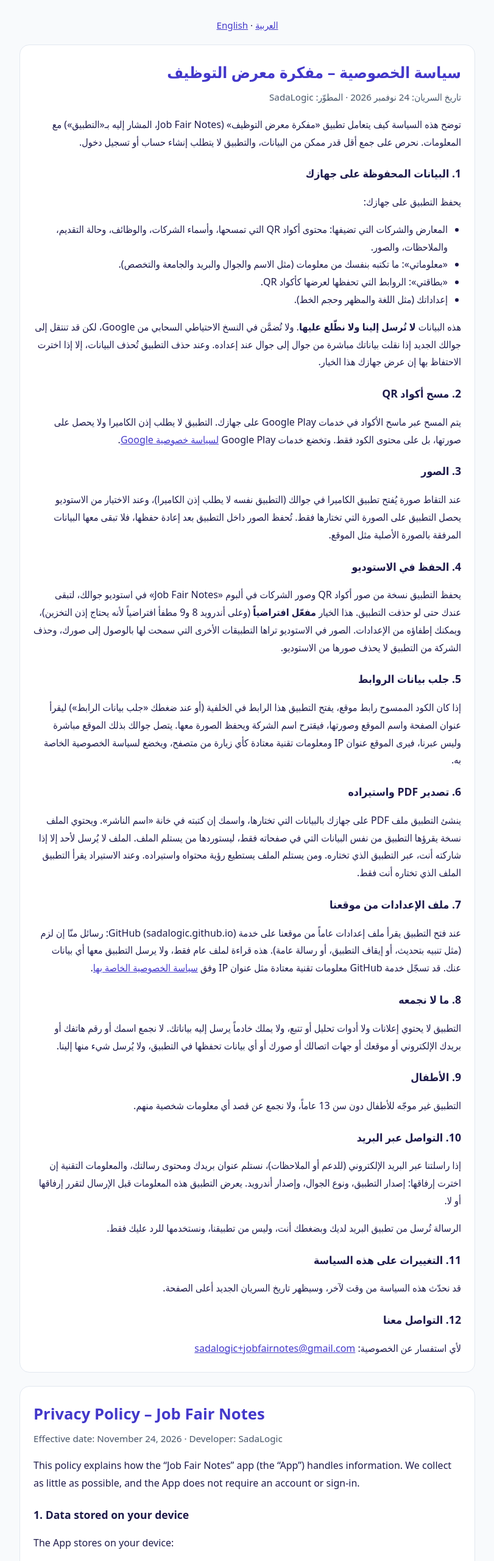
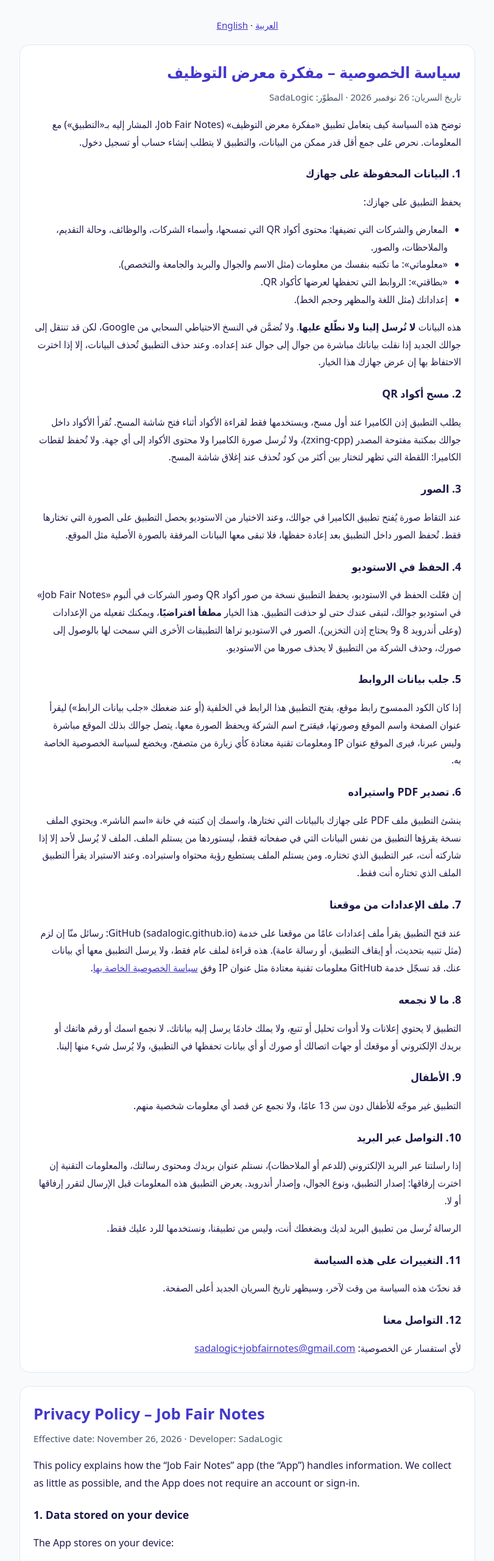
Before and after one commit to SadaLogic/privacy, a plain HTML site: page job-fair-notes/index.html in a window 1280 px wide. Shown: the top 2560 px of the page at 61% size, without its empty margins (234-1045 px from the left). Drawn offline with Linux system fonts and the light colour scheme.

Commit message:
Job Fair Notes: update privacy policy (own scanner, gallery off by default)

```diff
--- a/job-fair-notes/index.html
+++ b/job-fair-notes/index.html
@@ -30,7 +30,7 @@ a { color: var(--accent); }
 <!-- ===================== العربية ===================== -->
 <section class="card" id="ar">
 <h1>سياسة الخصوصية – مفكرة معرض التوظيف</h1>
-<div class="meta">تاريخ السريان: 24 نوفمبر 2026 · المطوّر: SadaLogic</div>
+<div class="meta">تاريخ السريان: 26 نوفمبر 2026 · المطوّر: SadaLogic</div>
 
 <p>توضح هذه السياسة كيف يتعامل تطبيق «مفكرة معرض التوظيف» (Job Fair Notes، المشار إليه بـ«التطبيق») مع المعلومات. نحرص على جمع أقل قدر ممكن من البيانات، والتطبيق لا يتطلب إنشاء حساب أو تسجيل دخول.</p>
 
@@ -45,13 +45,13 @@ a { color: var(--accent); }
 <p>هذه البيانات <strong>لا تُرسل إلينا ولا نطّلع عليها</strong>. ولا تُضمَّن في النسخ الاحتياطي السحابي من Google، لكن قد تنتقل إلى جوالك الجديد إذا نقلت بياناتك مباشرة من جوال إلى جوال عند إعداده. وعند حذف التطبيق تُحذف البيانات، إلا إذا اخترت الاحتفاظ بها إن عرض جهازك هذا الخيار.</p>
 
 <h2>2. مسح أكواد QR</h2>
-<p>يتم المسح عبر ماسح الأكواد في خدمات Google Play على جهازك. التطبيق لا يطلب إذن الكاميرا ولا يحصل على صورتها، بل على محتوى الكود فقط. وتخضع خدمات Google Play <a href="https://policies.google.com/privacy" target="_blank" rel="noopener">لسياسة خصوصية Google</a>.</p>
+<p>يطلب التطبيق إذن الكاميرا عند أول مسح، ويستخدمها فقط لقراءة الأكواد أثناء فتح شاشة المسح. تُقرأ الأكواد داخل جوالك بمكتبة مفتوحة المصدر (zxing-cpp)، ولا تُرسل صورة الكاميرا ولا محتوى الأكواد إلى أي جهة. ولا تُحفظ لقطات الكاميرا: اللقطة التي تظهر لتختار بين أكثر من كود تُحذف عند إغلاق شاشة المسح.</p>
 
 <h2>3. الصور</h2>
-<p>عند التقاط صورة يُفتح تطبيق الكاميرا في جوالك (التطبيق نفسه لا يطلب إذن الكاميرا)، وعند الاختيار من الاستوديو يحصل التطبيق على الصورة التي تختارها فقط. تُحفظ الصور داخل التطبيق بعد إعادة حفظها، فلا تبقى معها البيانات المرفقة بالصورة الأصلية مثل الموقع.</p>
+<p>عند التقاط صورة يُفتح تطبيق الكاميرا في جوالك، وعند الاختيار من الاستوديو يحصل التطبيق على الصورة التي تختارها فقط. تُحفظ الصور داخل التطبيق بعد إعادة حفظها، فلا تبقى معها البيانات المرفقة بالصورة الأصلية مثل الموقع.</p>
 
 <h2>4. الحفظ في الاستوديو</h2>
-<p>يحفظ التطبيق نسخة من صور أكواد QR وصور الشركات في ألبوم «Job Fair Notes» في استوديو جوالك، لتبقى عندك حتى لو حذفت التطبيق. هذا الخيار <strong>مفعّل افتراضياً</strong> (وعلى أندرويد 8 و9 مطفأ افتراضياً لأنه يحتاج إذن التخزين)، ويمكنك إطفاؤه من الإعدادات. الصور في الاستوديو تراها التطبيقات الأخرى التي سمحت لها بالوصول إلى صورك، وحذف الشركة من التطبيق لا يحذف صورها من الاستوديو.</p>
+<p>إن فعّلت الحفظ في الاستوديو، يحفظ التطبيق نسخة من صور أكواد QR وصور الشركات في ألبوم «Job Fair Notes» في استوديو جوالك، لتبقى عندك حتى لو حذفت التطبيق. هذا الخيار <strong>مطفأ افتراضيًا</strong>، ويمكنك تفعيله من الإعدادات (وعلى أندرويد 8 و9 يحتاج إذن التخزين). الصور في الاستوديو تراها التطبيقات الأخرى التي سمحت لها بالوصول إلى صورك، وحذف الشركة من التطبيق لا يحذف صورها من الاستوديو.</p>
 
 <h2>5. جلب بيانات الروابط</h2>
 <p>إذا كان الكود الممسوح رابط موقع، يفتح التطبيق هذا الرابط في الخلفية (أو عند ضغطك «جلب بيانات الرابط») ليقرأ عنوان الصفحة واسم الموقع وصورتها، فيقترح اسم الشركة ويحفظ الصورة معها. يتصل جوالك بذلك الموقع مباشرة وليس عبرنا، فيرى الموقع عنوان IP ومعلومات تقنية معتادة كأي زيارة من متصفح، ويخضع لسياسة الخصوصية الخاصة به.</p>
@@ -60,13 +60,13 @@ a { color: var(--accent); }
 <p>ينشئ التطبيق ملف PDF على جهازك بالبيانات التي تختارها، واسمك إن كتبته في خانة «اسم الناشر». ويحتوي الملف نسخة يقرؤها التطبيق من نفس البيانات التي في صفحاته فقط، ليستوردها من يستلم الملف. الملف لا يُرسل لأحد إلا إذا شاركته أنت، عبر التطبيق الذي تختاره. ومن يستلم الملف يستطيع رؤية محتواه واستيراده. وعند الاستيراد يقرأ التطبيق الملف الذي تختاره أنت فقط.</p>
 
 <h2>7. ملف الإعدادات من موقعنا</h2>
-<p>عند فتح التطبيق يقرأ ملف إعدادات عاماً من موقعنا على خدمة GitHub (sadalogic.github.io): رسائل منّا إن لزم (مثل تنبيه بتحديث، أو إيقاف التطبيق، أو رسالة عامة). هذه قراءة لملف عام فقط، ولا يرسل التطبيق معها أي بيانات عنك. قد تسجّل خدمة GitHub معلومات تقنية معتادة مثل عنوان IP وفق <a href="https://docs.github.com/site-policy/privacy-policies/github-general-privacy-statement" target="_blank" rel="noopener">سياسة الخصوصية الخاصة بها</a>.</p>
+<p>عند فتح التطبيق يقرأ ملف إعدادات عامًا من موقعنا على خدمة GitHub (sadalogic.github.io): رسائل منّا إن لزم (مثل تنبيه بتحديث، أو إيقاف التطبيق، أو رسالة عامة). هذه قراءة لملف عام فقط، ولا يرسل التطبيق معها أي بيانات عنك. قد تسجّل خدمة GitHub معلومات تقنية معتادة مثل عنوان IP وفق <a href="https://docs.github.com/site-policy/privacy-policies/github-general-privacy-statement" target="_blank" rel="noopener">سياسة الخصوصية الخاصة بها</a>.</p>
 
 <h2>8. ما لا نجمعه</h2>
-<p>التطبيق لا يحتوي إعلانات ولا أدوات تحليل أو تتبع، ولا يملك خادماً يرسل إليه بياناتك. لا نجمع اسمك أو رقم هاتفك أو بريدك الإلكتروني أو موقعك أو جهات اتصالك أو صورك أو أي بيانات تحفظها في التطبيق، ولا يُرسل شيء منها إلينا.</p>
+<p>التطبيق لا يحتوي إعلانات ولا أدوات تحليل أو تتبع، ولا يملك خادمًا يرسل إليه بياناتك. لا نجمع اسمك أو رقم هاتفك أو بريدك الإلكتروني أو موقعك أو جهات اتصالك أو صورك أو أي بيانات تحفظها في التطبيق، ولا يُرسل شيء منها إلينا.</p>
 
 <h2>9. الأطفال</h2>
-<p>التطبيق غير موجّه للأطفال دون سن 13 عاماً، ولا نجمع عن قصد أي معلومات شخصية منهم.</p>
+<p>التطبيق غير موجّه للأطفال دون سن 13 عامًا، ولا نجمع عن قصد أي معلومات شخصية منهم.</p>
 
 <h2>10. التواصل عبر البريد</h2>
 <p>إذا راسلتنا عبر البريد الإلكتروني (للدعم أو الملاحظات)، نستلم عنوان بريدك ومحتوى رسالتك، والمعلومات التقنية إن اخترت إرفاقها: إصدار التطبيق، ونوع الجوال، وإصدار أندرويد. يعرض التطبيق هذه المعلومات قبل الإرسال لتقرر إرفاقها أو لا.</p>
@@ -82,7 +82,7 @@ a { color: var(--accent); }
 <!-- ===================== English ===================== -->
 <section class="card en" id="en" lang="en" dir="ltr">
 <h1>Privacy Policy – Job Fair Notes</h1>
-<div class="meta">Effective date: November 24, 2026 · Developer: SadaLogic</div>
+<div class="meta">Effective date: November 26, 2026 · Developer: SadaLogic</div>
 
 <p>This policy explains how the “Job Fair Notes” app (the “App”) handles information. We collect as little as possible, and the App does not require an account or sign-in.</p>
 
@@ -97,13 +97,13 @@ a { color: var(--accent); }
 <p>This data is <strong>not sent to us and we cannot access it</strong>. It is not included in Google cloud backup, but it may move to your new phone if you transfer data directly from phone to phone during setup. Uninstalling the App deletes the data, unless you choose to keep it when your device offers that option.</p>
 
 <h2>2. Scanning QR codes</h2>
-<p>Scanning is done by the code scanner in Google Play services on your device. The App does not request camera permission and does not receive the camera image, only the content of the code. Google Play services are subject to <a href="https://policies.google.com/privacy" target="_blank" rel="noopener">Google’s Privacy Policy</a>.</p>
+<p>The App asks for camera permission on the first scan and uses the camera only to read codes while the scan screen is open. Codes are read on your phone by an open source library (zxing-cpp); neither the camera image nor the content of the codes is sent to anyone. Camera frames are not saved: the frame shown to let you choose between several codes is discarded when the scan screen closes.</p>
 
 <h2>3. Photos</h2>
-<p>Taking a photo opens your phone’s camera app (the App itself does not request camera permission), and choosing from the gallery gives the App only the photo you pick. Photos are re-saved inside the App, so metadata attached to the original photo, such as location, is not kept.</p>
+<p>Taking a photo opens your phone’s camera app, and choosing from the gallery gives the App only the photo you pick. Photos are re-saved inside the App, so metadata attached to the original photo, such as location, is not kept.</p>
 
 <h2>4. Saving to the gallery</h2>
-<p>The App saves a copy of QR code images and company photos to a “Job Fair Notes” album in your phone’s gallery, so they stay with you even if you uninstall the App. This option is <strong>on by default</strong> (off by default on Android 8 and 9, where it needs storage permission), and you can turn it off in Settings. Photos in the gallery are visible to other apps you have allowed to access your photos, and deleting a company in the App does not delete its photos from the gallery.</p>
+<p>If you turn on saving to the gallery, the App saves a copy of QR code images and company photos to a “Job Fair Notes” album in your phone’s gallery, so they stay with you even if you uninstall the App. This option is <strong>off by default</strong>, and you can turn it on in Settings (on Android 8 and 9 it needs storage permission). Photos in the gallery are visible to other apps you have allowed to access your photos, and deleting a company in the App does not delete its photos from the gallery.</p>
 
 <h2>5. Fetching link details</h2>
 <p>If a scanned code is a website link, the App opens that link in the background (or when you tap “Get link info”) to read the page title, site name and image, so it can suggest the company name and save the image with it. Your phone connects to that website directly, not through us, so the website sees your IP address and standard technical information like any browser visit, under its own privacy policy.</p>
```
